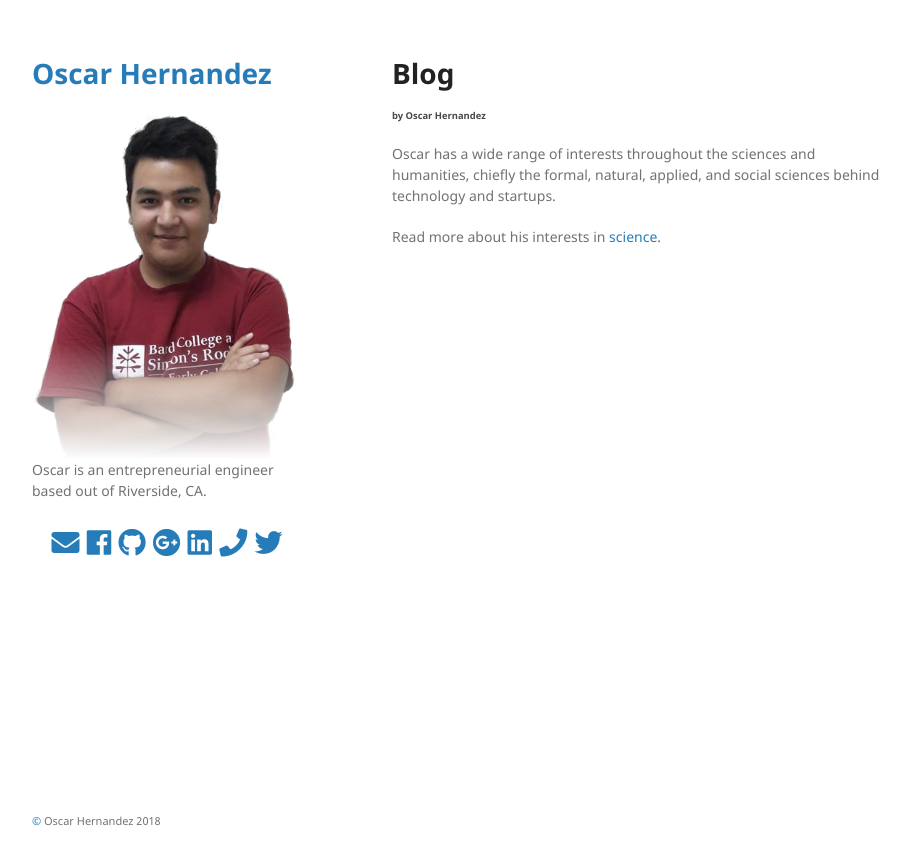
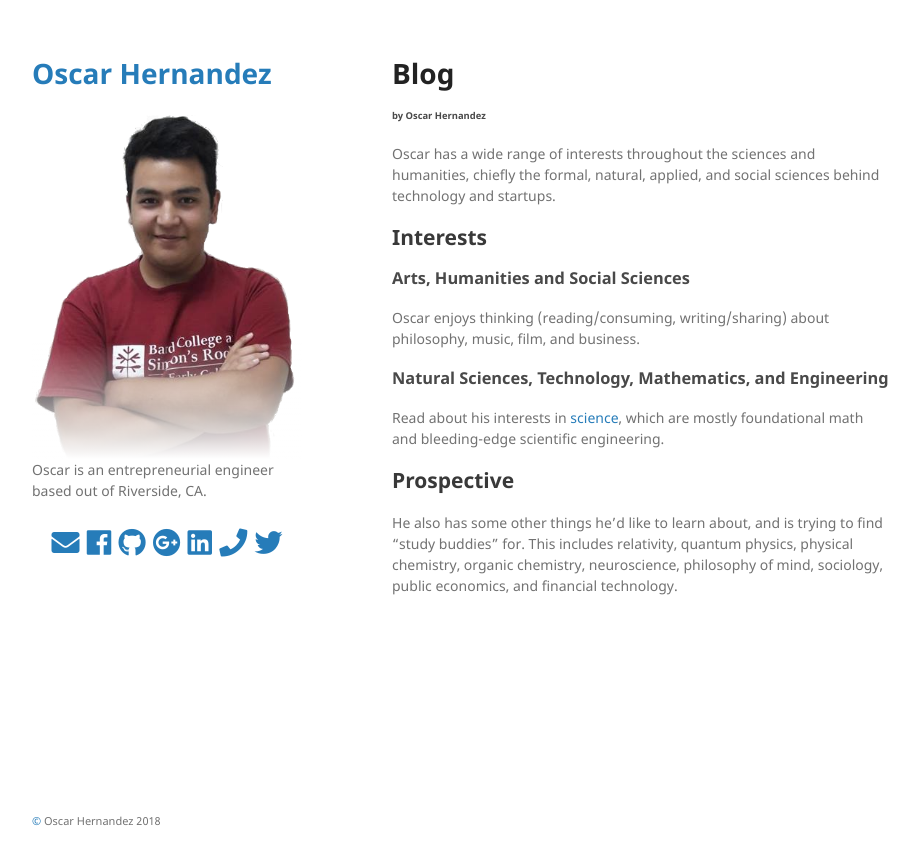
Before and after one commit to mathemonads/mathemonads.github.io, a Jekyll site: the page built from blog/index.md, in a window 1280 px wide. Shown: the top 865 px of the page, without its empty margins (178-1097 px from the left). Built offline with Jekyll 4.4.1, drawn with Linux system fonts in a browser that asks for light colours; nearby versions of some CDN libraries.

Commit message:
update blog

```diff
--- a/blog/index.md
+++ b/blog/index.md
@@ -6,4 +6,20 @@ author: Oscar Hernandez
 
 Oscar has a wide range of interests throughout the sciences and humanities, chiefly the formal, natural, applied, and social sciences behind technology and startups.
 
-Read more about his interests in [science](/blog/science "science").
+
+## Interests
+
+
+### Arts, Humanities and Social Sciences
+
+Oscar enjoys thinking (reading/consuming, writing/sharing) about philosophy, music, film, and business.
+
+
+### Natural Sciences, Technology, Mathematics, and Engineering
+
+Read about his interests in [science](/blog/science "science"), which are mostly foundational math and bleeding-edge scientific engineering.
+
+## Prospective
+
+He also has some other things he'd like to learn about, and is trying to find "study buddies" for.
+This includes relativity, quantum physics, physical chemistry, organic chemistry, neuroscience, philosophy of mind, sociology, public economics, and financial technology.
```
Also changed, not shown: portfolio/courses.md (+2 -1 lines).
